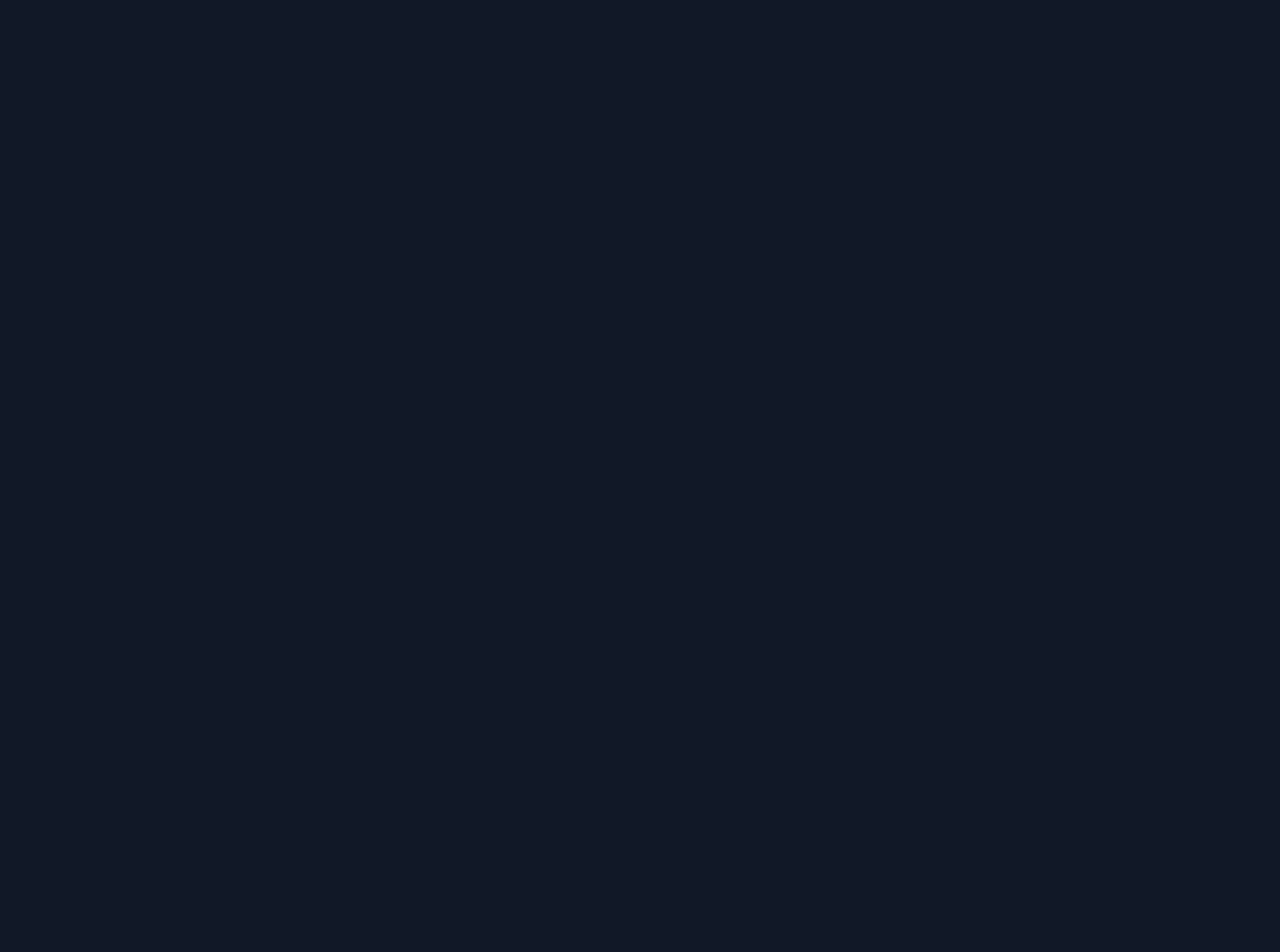
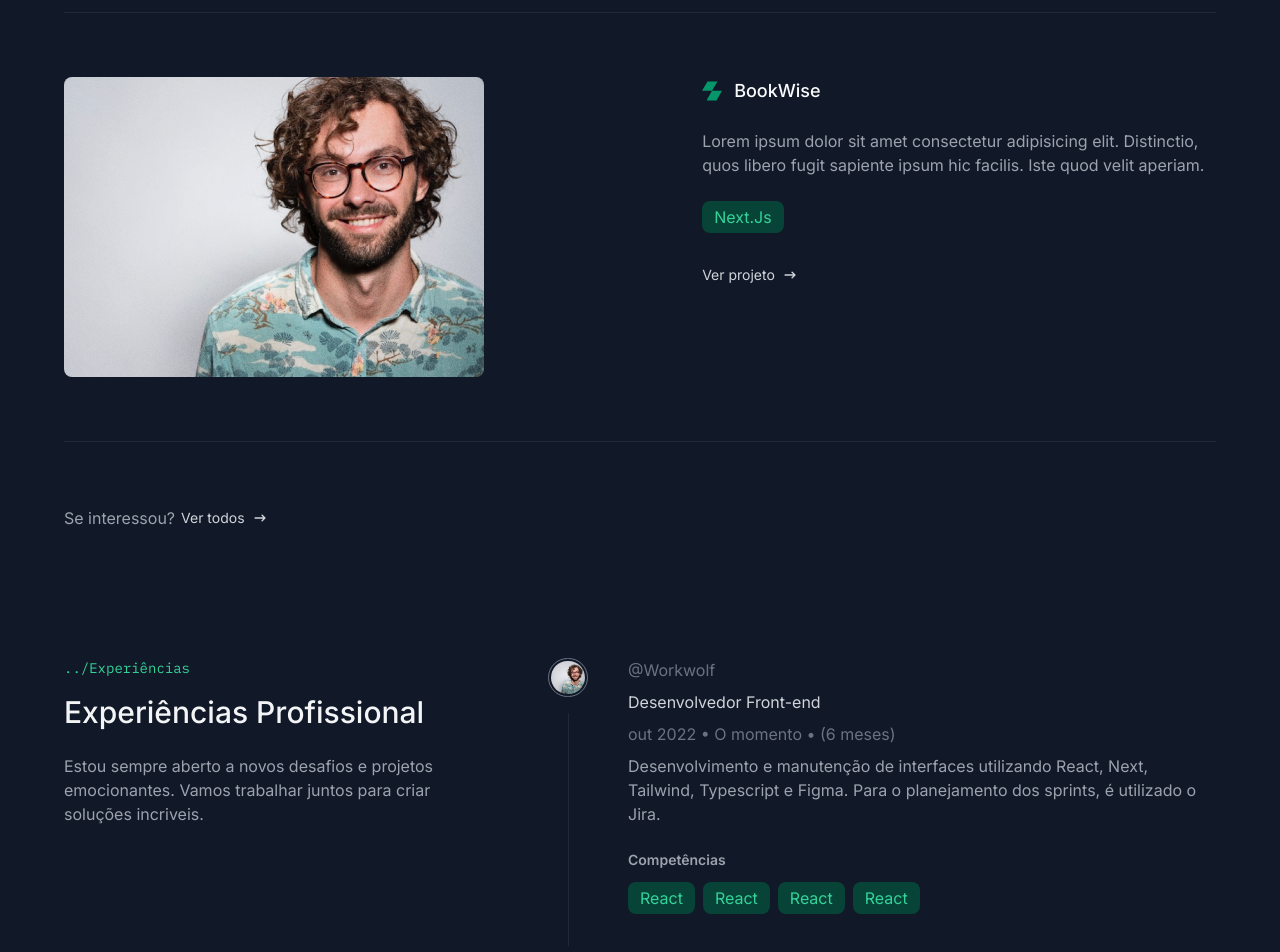
Before and after one commit to CaiquePrado/portfolio, a Next.js app: page / in a window 1280 px wide. Shown: the part 1760-2712 px from the top of the page. Before the commit the page ends 1375 px from the top, so only its background shows below. Built offline with nearby package versions, Linux system fonts and the light colour scheme.

Commit message:
feat: work experience component

```diff
--- a/app/components/divider/horizonta.tsx
+++ b/app/components/divider/horizonta.tsx
@@ -0,0 +1,11 @@
+import { cn } from "@/app/libs/utils";
+
+type HorizontalDivider = {
+  className?: string;
+};
+
+export const HorizontalDivider = ({ className }: HorizontalDivider) => {
+  return (
+    <div className={cn("w-full my-8 border-b border-b-gray-800", className)} />
+  );
+};
--- /dev/null
+++ b/app/components/link/index.tsx
@@ -0,0 +1,19 @@
+import { cn } from "@/app/libs/utils";
+import NextLink from "next/link";
+import { ComponentProps } from "react";
+
+type LinkProps = ComponentProps<typeof NextLink>;
+
+export const Link = ({ className, children, ...props }: LinkProps) => {
+  return (
+    <NextLink
+      className={cn(
+        "flex items-center gap-2 text-gray-300 text-sm hover:text-emerald-500 transition-colors",
+        className
+      )}
+      {...props}
+    >
+      {children}
+    </NextLink>
+  );
+};
--- a/app/components/pages/home/highlighted-pojects/index.tsx
+++ b/app/components/pages/home/highlighted-pojects/index.tsx
@@ -1,9 +1,26 @@
+import { HorizontalDivider } from "@/app/components/divider/horizonta";
+import { Link } from "@/app/components/link";
+import { HiArrowNarrowRight } from "react-icons/hi";
 import { SectionTitle } from "../../../section-title";
+import { ProjectCard } from "./project-card";
 
 export const HighLightedProject = () => {
   return (
     <section className="container py-16">
       <SectionTitle subtitle="Destaques" title="Pojetos em destaque" />
+      <HorizontalDivider className="mb-16" />
+      <div>
+        <ProjectCard />
+        <HorizontalDivider className="my-16" />
+        <ProjectCard />
+        <HorizontalDivider className="my-16" />
+        <p className="flex items-center gap-1.5">
+          <span className="text-gray-400">Se interessou?</span>
+          <Link className="inline-flex" href="/projects">
+            Ver todos <HiArrowNarrowRight />
+          </Link>
+        </p>
+      </div>
     </section>
   );
 };
--- /dev/null
+++ b/app/components/pages/home/highlighted-pojects/project-card/index.tsx
@@ -0,0 +1,41 @@
+import { Link } from "@/app/components/link";
+import { TechBadge } from "@/app/components/tech-badge";
+import Image from "next/image";
+import { HiArrowNarrowRight } from "react-icons/hi";
+
+export const ProjectCard = () => {
+  return (
+    <div className="flex gap-6 lg:gap-12 flex-col lg:flex-row">
+      <div className=" w-full h-full">
+        <Image
+          width={420}
+          height={304}
+          src="/images/profile-pic.png"
+          alt="Thumbnail do projeto BookWise"
+          className="object-cover rounded-lg w-full h-[200px] sm:h-[300px] lg:w-[420px] lg:min-h-full"
+        />
+      </div>
+      <div>
+        <h3 className="flex items-center gap-3 font-medium text-lg text-gray-50">
+          <Image
+            src="/images/icons/project-title-icon.svg"
+            alt=""
+            width={20}
+            height={20}
+          />
+          BookWise
+        </h3>
+        <p className="text-gray-400 my-6">
+          Lorem ipsum dolor sit amet consectetur adipisicing elit. Distinctio,
+          quos libero fugit sapiente ipsum hic facilis. Iste quod velit aperiam.
+        </p>
+        <div className="flex gap-x-2 gap-y-3 flex-wrap mb-8 lg:max-w-[350px]">
+          <TechBadge name="Next.Js" />
+        </div>
+        <Link href="/projects/book-wise">
+          Ver projeto <HiArrowNarrowRight />
+        </Link>
+      </div>
+    </div>
+  );
+};
--- /dev/null
+++ b/app/components/pages/home/work-experience/experience-item.tsx
@@ -0,0 +1,50 @@
+import { TechBadge } from "@/app/components/tech-badge";
+import Image from "next/image";
+
+export const ExperienceItem = () => {
+  return (
+    <div className="grid grid-cols-[40px,1fr] gap-4 md:gap-10">
+      <div className="flex flex-col items-center gap-4">
+        <div className="rounded-full border border-gray-500 p-0.5">
+          <Image
+            src="/images/profile-pic.png"
+            width={40}
+            height={40}
+            className="rounded-full"
+            alt="Logo da empresa"
+          />
+        </div>
+        <div className="h-full w-[1px] bg-gray-800" />
+      </div>
+      <div>
+        <div className="flex flex-col gap-2 text-sm sm:text-base">
+          <a
+            href="/"
+            target="_blank"
+            className="text-gray-500 hover:text-emerald-500 transition-colors"
+          >
+            @Workwolf
+          </a>
+          <h4 className="text-gray-300">Desenvolvedor Front-end</h4>
+          <span className="text-gray-500">
+            out 2022 • O momento • (6 meses)
+          </span>
+          <p className="text-gray-400">
+            Desenvolvimento e manutenção de interfaces utilizando React, Next,
+            Tailwind, Typescript e Figma. Para o planejamento dos sprints, é
+            utilizado o Jira.
+          </p>
+        </div>
+        <p className="text-gray-400 text-sm mb-3 mt-6 font-semibold">
+          Competências
+        </p>
+        <div className="flex gap-x-2 gap-y-3 flex-wrap lg:max-w-[350px] mb-8">
+          <TechBadge name="React" />
+          <TechBadge name="React" />
+          <TechBadge name="React" />
+          <TechBadge name="React" />
+        </div>
+      </div>
+    </div>
+  );
+};
--- /dev/null
+++ b/app/components/pages/home/work-experience/index.tsx
@@ -0,0 +1,23 @@
+import { SectionTitle } from "@/app/components/section-title";
+import { ExperienceItem } from "./experience-item";
+
+export const WorkExperience = () => {
+  return (
+    <section className="container flex md:gap-4 gap-10 lg:gap-16 py-16 flex-col md:flex-row">
+      <div className="max-w-[420px]">
+        <SectionTitle
+          title="Experiências Profissional"
+          subtitle="Experiências"
+        />
+        <p className="text-gray-400 mt-6">
+          Estou sempre aberto a novos desafios e projetos emocionantes. Vamos
+          trabalhar juntos para criar soluções incriveis.
+        </p>
+      </div>
+      <div className="flex flex-col gap-4">
+        <ExperienceItem />
+        <ExperienceItem />
+      </div>
+    </section>
+  );
+};
--- a/app/page.tsx
+++ b/app/page.tsx
@@ -1,6 +1,7 @@
 import { HeroSection } from "./components/pages/home/hero-section";
 import { HighLightedProject } from "./components/pages/home/highlighted-pojects";
 import { KnowTechs } from "./components/pages/home/know-techs";
+import { WorkExperience } from "./components/pages/home/work-experience";
 
 export default async function Home() {
   return (
@@ -8,6 +9,7 @@ export default async function Home() {
       <HeroSection />
       <KnowTechs />
       <HighLightedProject />
+      <WorkExperience />
     </>
   );
 }
```
